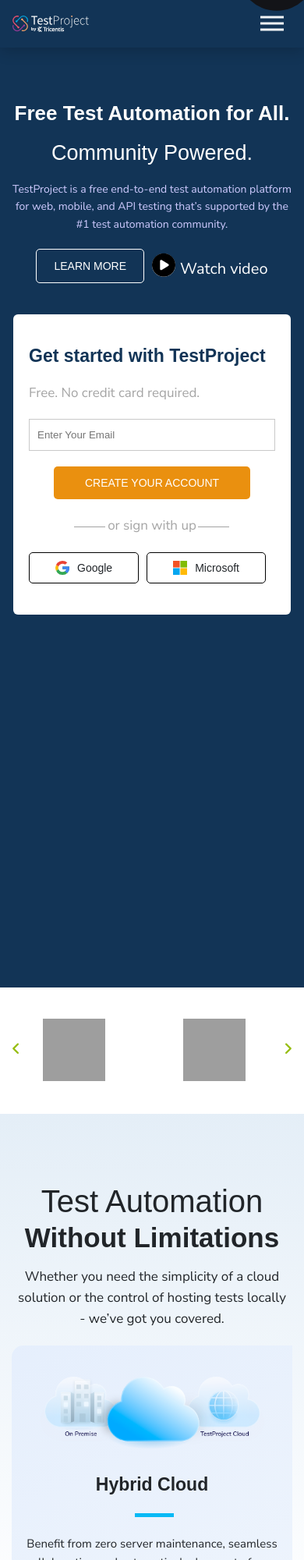
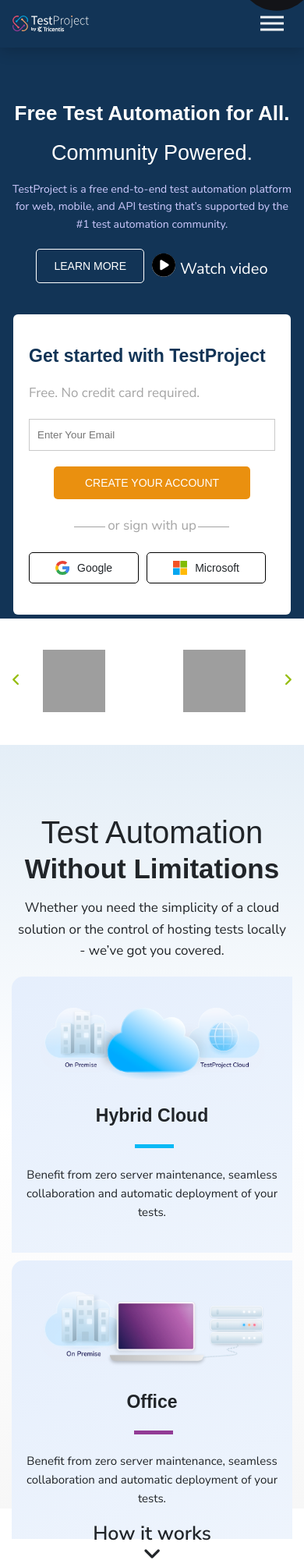
Before and after one commit to CodeWithShoaib/test_website, a plain HTML site: page index.html in a window 390 px wide. Shown: the top 2000 px of the page at 78% size. Drawn offline with nearby package versions, Linux system fonts and the light colour scheme; grey boxes are pictures that could not be loaded.

Commit message:
final changes

```diff
--- a/css/main.css
+++ b/css/main.css
@@ -1960,7 +1960,7 @@ header .left {
     .sectionone {
         background-color: var(--bg);
         width: 100%;
-        height: 150vh;
+        height: 94vh;
         padding-top: 10rem;
     }
 
@@ -2512,7 +2512,7 @@ header .left {
     }
 
     .sectionthree {
-        height: 161vh;
+        height: 116vh;
     }
 
     .container_fluid {
```
